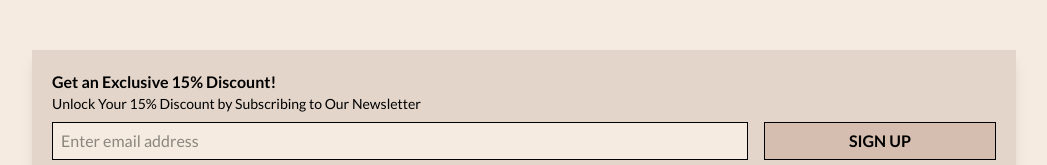
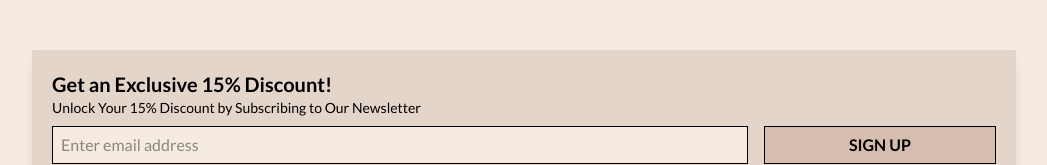
Before and after one commit to Gumbosh/fake-shop, a React (Vite) app: page / in a window 1280 px wide. Shown: the part 3006-3171 px from the top of the page, without its empty margins (116-1163 px from the left). Built offline with nearby package versions, Linux system fonts and the light colour scheme; no server answers.

Commit message:
Styles: Newsletter section font size adjustment

```diff
--- a/src/pages/mainPage/NewsletterSection.jsx
+++ b/src/pages/mainPage/NewsletterSection.jsx
@@ -33,7 +33,7 @@ const NewsletterSection = () => {
       {!submitted ? (
         <form onSubmit={handleSubmit(onSubmit)} noValidate>
           <label htmlFor="email" className="md:text-center">
-            <h4 className="font-bold text-base md:text-md">
+            <h4 className="font-bold text-xl md:text-lg sm:text-base md:text-md">
               Get an Exclusive 15% Discount!
             </h4>
             <p className="text-sm block md:text-xs">
```
